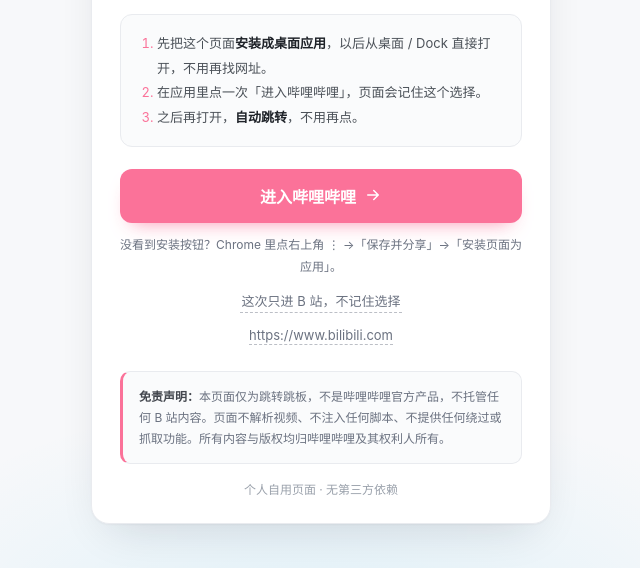
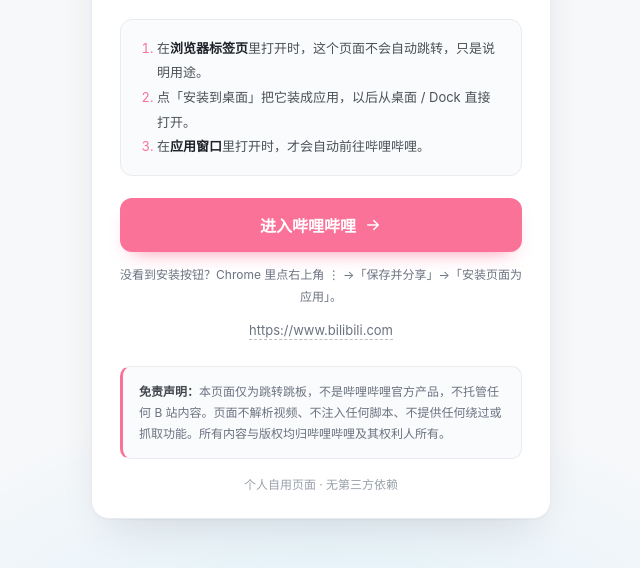
Before and after one commit to AdrianAndroid/chrome-bili-jump, a plain HTML site: page index.html in a window 1280 px wide. Shown: the part 232-800 px from the top of the page, without its empty margins (319-959 px from the left). Drawn offline with Linux system fonts and the light colour scheme.

Commit message:
feat: 用 display-mode 识别应用窗口，仅在应用窗口自动跳转

```diff
--- a/index.html
+++ b/index.html
@@ -236,22 +236,6 @@
 
   .plain-link:hover { color: var(--brand); border-color: var(--brand); }
 
-  .linkish {
-    display: inline-block;
-    margin: 12px 0 0;
-    padding: 2px;
-    font-size: 13px;
-    font-family: inherit;
-    color: var(--ink-mute);
-    background: none;
-    border: 0;
-    border-bottom: 1px dashed rgba(107, 114, 128, 0.45);
-    cursor: pointer;
-    transition: color 0.18s ease, border-color 0.18s ease;
-  }
-
-  .linkish:hover { color: var(--brand); border-color: var(--brand); }
-
   .notice {
     margin-top: 26px;
     padding: 14px 16px;
@@ -316,13 +300,13 @@
 
   <p class="lead" id="lead">这个页面本身不托管任何内容，只负责把你送到哔哩哔哩。</p>
 
-  <!-- 首次使用：停下来解释 + 安装 + 一键进入 -->
+  <!-- 浏览器标签页：停下来解释 + 安装 + 手动进入 -->
   <div id="firstRun">
     <div class="steps">
       <ol>
-        <li>先把这个页面<strong>安装成桌面应用</strong>，以后从桌面 / Dock 直接打开，不用再找网址。</li>
-        <li>在应用里点一次「进入哔哩哔哩」，页面会记住这个选择。</li>
-        <li>之后再打开，<strong>自动跳转</strong>，不用再点。</li>
+        <li>在<strong>浏览器标签页</strong>里打开时，这个页面不会自动跳转，只是说明用途。</li>
+        <li>点「安装到桌面」把它装成应用，以后从桌面 / Dock 直接打开。</li>
+        <li>在<strong>应用窗口</strong>里打开时，才会自动前往哔哩哔哩。</li>
       </ol>
     </div>
 
@@ -342,10 +326,6 @@
     </button>
 
     <p class="install-note" id="installNote"></p>
-
-    <div>
-      <button class="linkish" id="jumpOnceBtn" type="button">这次只进 B 站，不记住选择</button>
-    </div>
   </div>
 
   <!-- 已记住选择：直接跳转 -->
@@ -362,9 +342,6 @@
         <path d="M5 12h13M13 6l6 6-6 6" />
       </svg>
     </a>
-    <div>
-      <button class="linkish" id="stopAutoBtn" type="button">取消自动跳转（下次先停在这里）</button>
-    </div>
   </div>
 
   <a class="plain-link" href="https://www.bilibili.com" rel="noopener noreferrer">https://www.bilibili.com</a>
@@ -382,8 +359,7 @@
   "use strict";
 
   var CONFIG = {
-    target: "https://www.bilibili.com",
-    autoKey: "bili-jump:auto"
+    target: "https://www.bilibili.com"
   };
 
   var el = {
@@ -393,8 +369,6 @@
     enterText: document.getElementById("enterText"),
     installBtn: document.getElementById("installBtn"),
     installNote: document.getElementById("installNote"),
-    jumpOnce: document.getElementById("jumpOnceBtn"),
-    stopAuto: document.getElementById("stopAutoBtn"),
     hint: document.getElementById("hint"),
     badge: document.getElementById("modeBadge"),
     modeText: document.getElementById("modeText"),
@@ -402,21 +376,22 @@
     sr: document.getElementById("sr")
   };
 
-  var standalone = false;
+  /* ---------- 识别「应用窗口」还是「浏览器标签页」 ----------
+     Chrome 应用模式窗口（--app=URL）和已安装的 PWA，窗口里
+     display-mode 是 standalone；普通标签页则是 browser。
+     实测数据（Chrome 157 / macOS）：
+       应用窗口 → standalone:true, browser:false, 高度差 28
+       普通标签 → standalone:false, browser:true, 高度差 87
+     注意 navigator.windowControlsOverlay.visible 在两种模式下都是 false，
+     不可用。 */
+  var isAppWindow = false;
   try {
-    standalone = window.matchMedia("(display-mode: standalone)").matches ||
+    isAppWindow =
+      window.matchMedia("(display-mode: standalone)").matches ||
+      window.matchMedia("(display-mode: minimal-ui)").matches ||
+      window.matchMedia("(display-mode: fullscreen)").matches ||
       window.navigator.standalone === true;
   } catch (e) {}
-
-  function prefGet() {
-    try { return localStorage.getItem(CONFIG.autoKey) === "1"; } catch (e) { return false; }
-  }
-  function prefSet(v) {
-    try {
-      if (v) localStorage.setItem(CONFIG.autoKey, "1");
-      else localStorage.removeItem(CONFIG.autoKey);
-    } catch (e) {}
-  }
 
   var jumping = false;
   function jump() {
@@ -430,49 +405,29 @@
     el.installNote.classList.add("show");
   }
 
-  /* ---------- 首次停留态 ---------- */
+  /* ---------- 浏览器标签页：停住 ---------- */
   function renderFirstRun() {
     el.firstRun.hidden = false;
     el.autoRun.hidden = true;
-
-    if (standalone) {
-      el.badge.hidden = false;
-      el.modeText.textContent = "已作为应用运行";
-      el.lead.textContent = "点一次下面的按钮，之后每次打开都会自动前往哔哩哔哩。";
-      el.enterText.textContent = "进入哔哩哔哩，以后自动跳转";
-      el.jumpOnce.textContent = "这次先不记住";
-    }
-    el.sr.textContent = "当前停留在跳转页。点击进入哔哩哔哩后，页面会记住选择，之后自动跳转。";
+    el.sr.textContent = "当前是浏览器标签页，页面不会自动跳转。可点击进入哔哩哔哩，或安装到桌面。";
   }
 
-  /* ---------- 自动跳转态：不再倒计时，直接走 ---------- */
+  /* ---------- 应用窗口：直接跳 ---------- */
   function renderAuto() {
     el.firstRun.hidden = true;
     el.autoRun.hidden = false;
-    if (standalone) {
-      el.badge.hidden = false;
-      el.modeText.textContent = "已作为应用运行 · 自动跳转已开启";
-    }
-    el.sr.textContent = "已记住选择，正在直接跳转到哔哩哔哩。";
-    // 先让「正在前往」这一帧画出来，随即跳转（约 1 帧，肉眼无感）
+    el.badge.hidden = false;
+    el.modeText.textContent = "已作为应用运行 · 自动跳转";
+    el.lead.textContent = "应用窗口已识别，正在直接前往哔哩哔哩。";
+    el.sr.textContent = "已识别为应用窗口，正在直接跳转到哔哩哔哩。";
+    // 先画一帧「正在前往」，随即跳转（约 30ms，肉眼无感）
     requestAnimationFrame(function () {
       requestAnimationFrame(jump);
     });
   }
 
   /* ---------- 交互 ---------- */
-  el.enterBtn.addEventListener("click", function () {
-    prefSet(true);
-    jump();
-  });
-
-  el.jumpOnce.addEventListener("click", jump);
-
-  el.stopAuto.addEventListener("click", function () {
-    prefSet(false);
-    el.autoRun.hidden = true;
-    renderFirstRun();
-  });
+  el.enterBtn.addEventListener("click", jump);
 
   /* ---------- 安装（PWA） ---------- */
   var deferredPrompt = null;
@@ -506,24 +461,26 @@
   /* ---------- 启动 ---------- */
   var forceStay = false;
   try {
-    var q = new URLSearchParams(window.location.search);
-    forceStay = q.get("stay") === "1";
+    forceStay = new URLSearchParams(window.location.search).get("stay") === "1";
   } catch (e) {}
 
-  if (forceStay) prefSet(false);
-
-  renderFirstRun();
-
-  if (forceStay) {
-    showNote("已取消自动跳转（地址带了 ?stay=1）。下次打开会先停在这里。");
-  } else if (prefGet()) {
+  if (isAppWindow && !forceStay) {
+    // 应用窗口：直接跳
     renderAuto();
-  } else if (!standalone) {
-    // 浏览器里没看到安装入口时，给一条手动路径
-    installedHintTimer = setTimeout(function () {
-      if (deferredPrompt || el.installBtn.classList.contains("show")) return;
-      showNote("没看到安装按钮？Chrome 里点右上角 ⋮ →「保存并分享」→「安装页面为应用」。");
-    }, 2500);
+  } else {
+    // 浏览器标签页（或应用窗口里带了 ?stay=1）：停住
+    renderFirstRun();
+    if (isAppWindow) {
+      el.badge.hidden = false;
+      el.modeText.textContent = "已作为应用运行 · 本次不跳转";
+      showNote("已暂停自动跳转（地址带了 ?stay=1）。下次在应用里打开会自动前往。");
+    } else {
+      // 标签页里没看到安装入口时，给一条手动路径
+      installedHintTimer = setTimeout(function () {
+        if (deferredPrompt || el.installBtn.classList.contains("show")) return;
+        showNote("没看到安装按钮？Chrome 里点右上角 ⋮ →「保存并分享」→「安装页面为应用」。");
+      }, 2500);
+    }
   }
 
   /* ---------- Service Worker（提升安装兼容性，不做缓存） ---------- */
```
Also changed, not shown: docs/preview-desktop.png, docs/preview-mobile.png, 1 other file.
